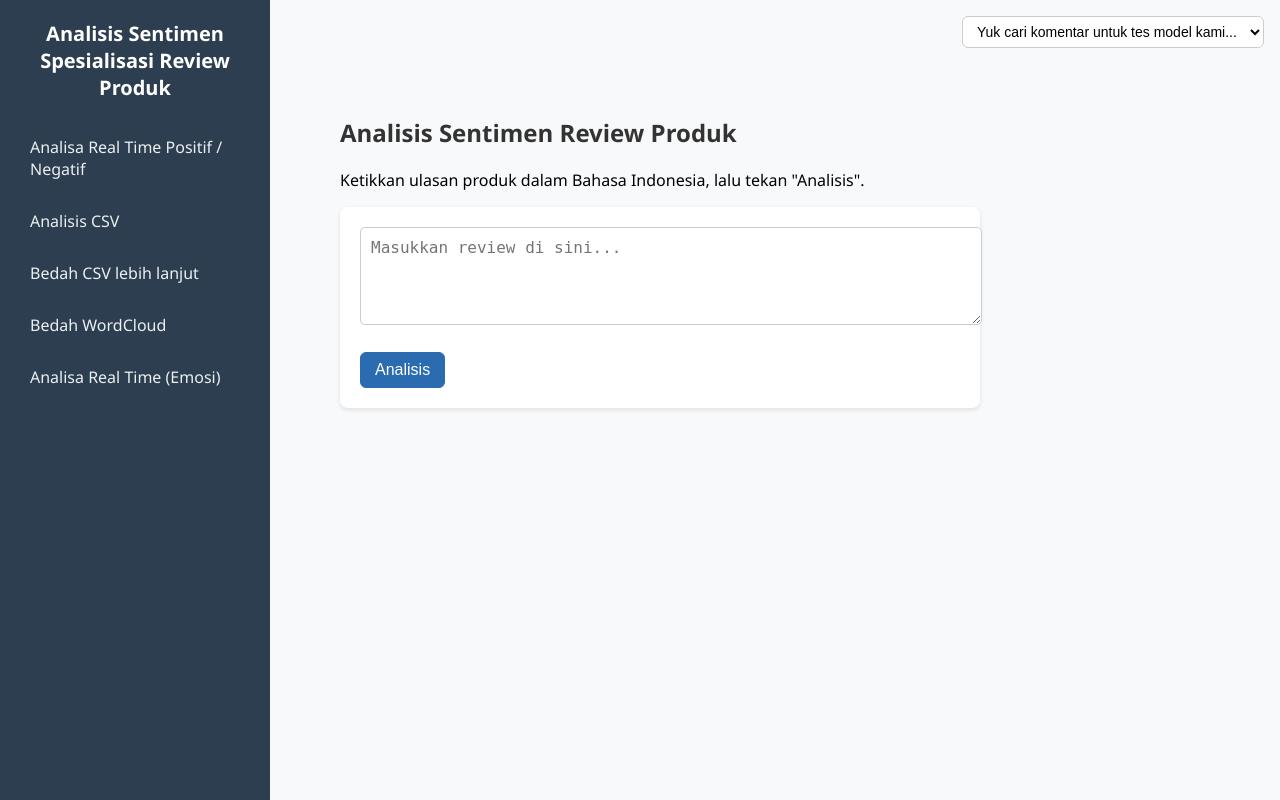
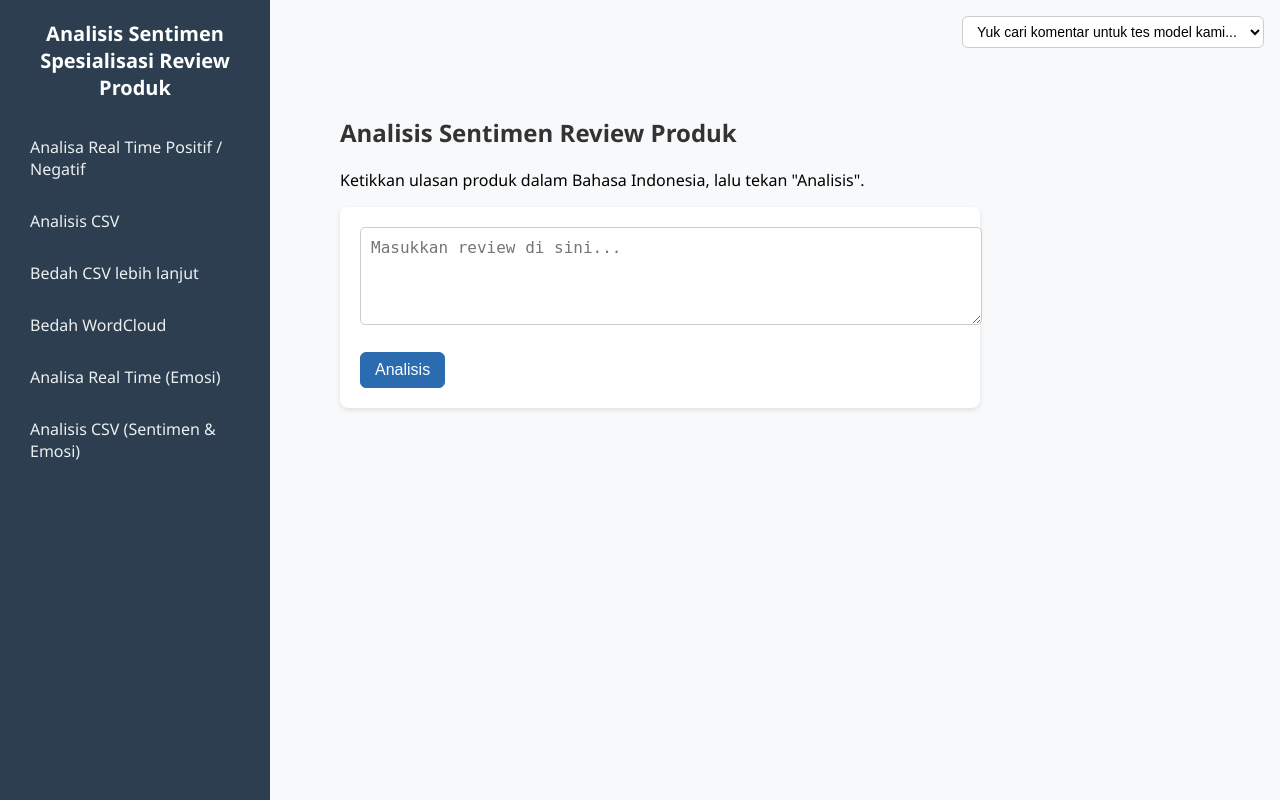
Before and after one commit to 221111467-Richard/UTS_IFB_Sore_Crocodile, a Flask app: page / in a window 1280 px wide. Run offline with Flask 3, Linux system fonts and the light colour scheme; parts of the project's set-up code (start-up, migrations or seed data) failed here and were passed over.

Commit message:
Menambahkan linking agar halaman fitur barusan dapat diakses lewat navbar halaman utama

```diff
--- a/project-root/templates/layout.html
+++ b/project-root/templates/layout.html
@@ -98,6 +98,7 @@
     <a href="/analytics">Bedah CSV lebih lanjut</a>
     <a href="/wordcloud">Bedah WordCloud</a>
     <a href="/realtime">Analisa Real Time (Emosi)</a>
+    <a href="/analyze_csv">Analisis CSV (Sentimen & Emosi)</a>
   </div>
 
   <div class="content">
```
